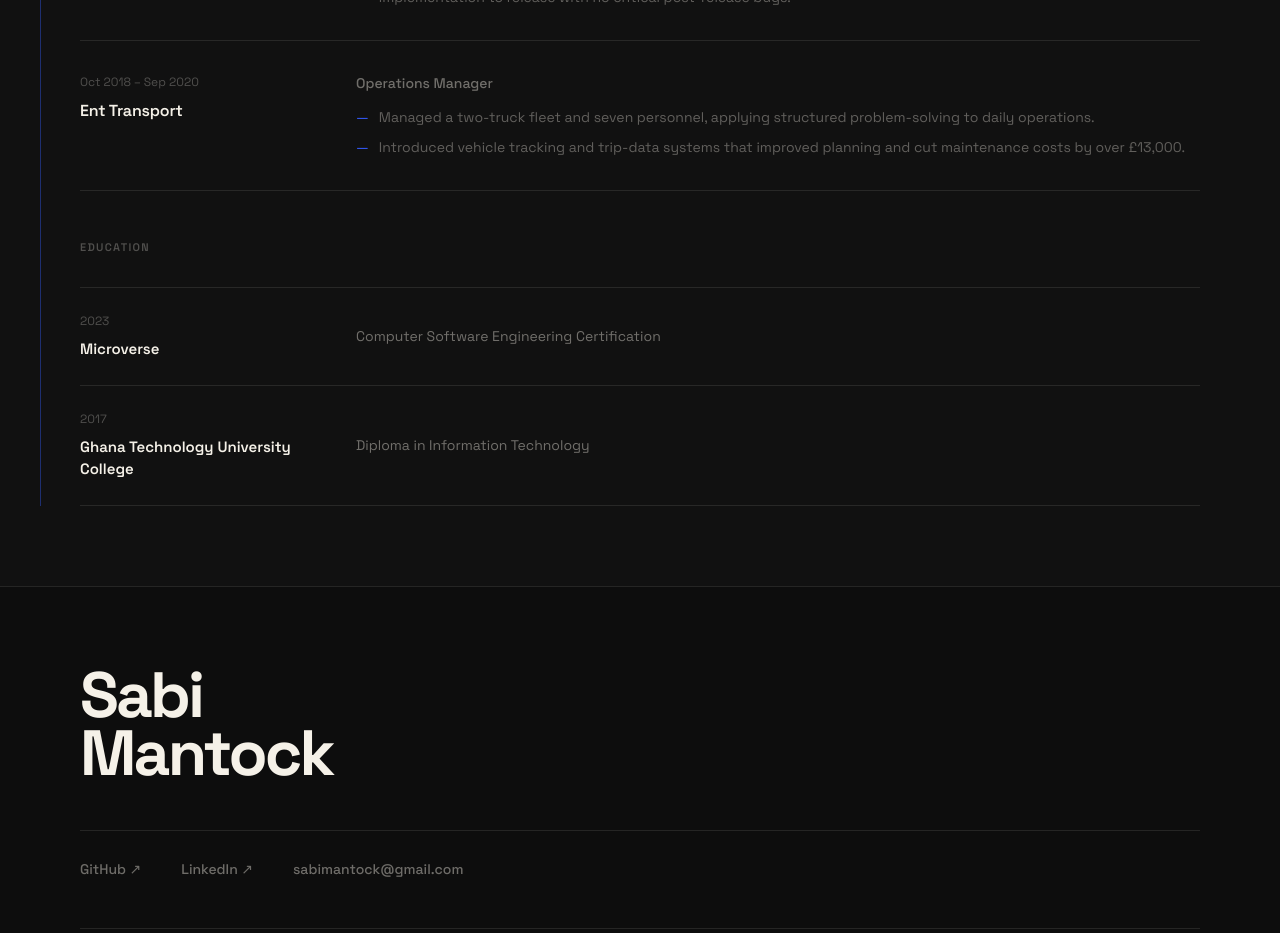
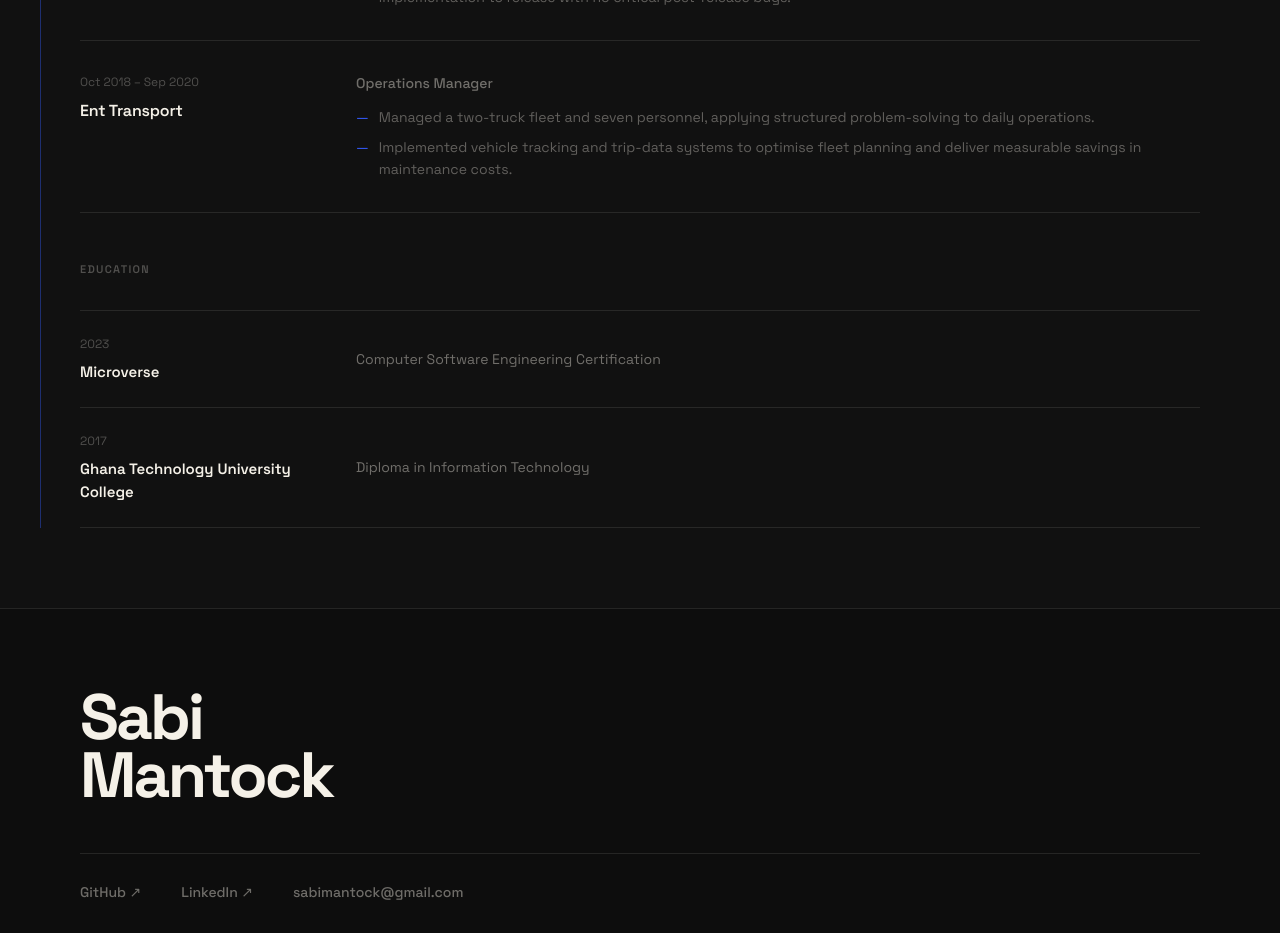
Before and after one commit to SabiMantock/portfolio, a Next.js app: page / in a window 1280 px wide. Shown: the part 3760-4693 px from the top of the page. Built offline with nearby package versions, Linux system fonts and the light colour scheme.

Commit message:
Refine fleet cost savings achievement wording

```diff
--- a/src/components/portfolio/experience/data.ts
+++ b/src/components/portfolio/experience/data.ts
@@ -23,7 +23,7 @@ export const EXP = [
     company:"Ent Transport", title:"Operations Manager", period:"Oct 2018 – Sep 2020",
     notes:[
       "Managed a two-truck fleet and seven personnel, applying structured problem-solving to daily operations.",
-      "Introduced vehicle tracking and trip-data systems that improved planning and cut maintenance costs by over £13,000.",
+      "Implemented vehicle tracking and trip-data systems to optimise fleet planning and deliver measurable savings in maintenance costs.",
     ],
   },
 ];
```
